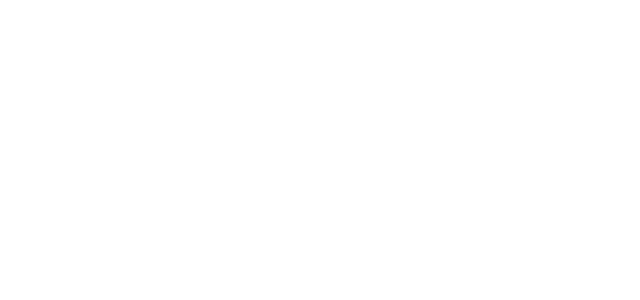
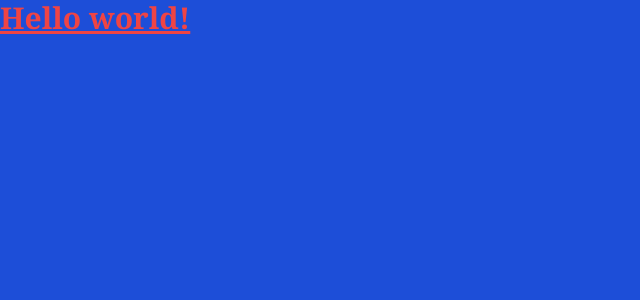
Before and after one commit to Charizard17/Charizard17.github.io, a Next.js app: page / in a window 1280 px wide. Shown: the top 300 px of the page, without its empty margins (0-640 px from the left). Built offline with nearby package versions, Linux system fonts and the light colour scheme.

Commit message:
package updates. fixing tailwind css implementation

```diff
--- a/next.config.js
+++ b/next.config.js
@@ -1,6 +1,7 @@
 /** @type {import('next').NextConfig} */
 const nextConfig = {
   reactStrictMode: true,
-}
+  swcMinify: true,
+};
 
-module.exports = nextConfig
+module.exports = nextConfig;
--- a/package.json
+++ b/package.json
@@ -15,9 +15,12 @@
     "next": "13.1.2",
     "react": "18.2.0",
     "react-dom": "18.2.0",
-    "react-icons": "^4.7.1"
+    "react-icons": "^4.7.1",
+    "react-scripts": "^5.0.1"
   },
   "devDependencies": {
+    "autoprefixer": "^9.8.8",
+    "postcss": "^8.4.21",
     "tailwindcss": "^3.2.4"
   }
 }
--- /dev/null
+++ b/postcss.config.js
@@ -0,0 +1,6 @@
+module.exports = {
+  plugins: {
+    tailwindcss: {},
+    autoprefixer: {},
+  },
+}
--- a/src/pages/_app.js
+++ b/src/pages/_app.js
@@ -1,5 +1,5 @@
-import '@/styles/globals.css'
+import "../styles/globals.css";
 
-export default function App({ Component, pageProps }) {
-  return <Component {...pageProps} />
+export default function App({Component, pageProps}) {
+  return <Component {...pageProps} />;
 }
--- a/src/pages/index.js
+++ b/src/pages/index.js
@@ -11,7 +11,13 @@
         />
         <link rel="icon" href="/favicon.ico" />
       </Head>
-      <main></main>
+      <main>
+        <section className="bg-blue-700 min-h-screen">
+          <h1 className="text-3xl font-bold underline text-red-500">
+            Hello world!
+          </h1>
+        </section>
+      </main>
     </>
   );
 }
--- a/src/styles/globals.css
+++ b/src/styles/globals.css
@@ -10,7 +10,7 @@
 body {
   padding: 0;
   margin: 0;
-  font-family: Georgia, 'Times New Roman', Times, serif;
+  font-family: Georgia, "Times New Roman", Times, serif;
 }
 
 a {
@@ -18,7 +18,7 @@
   text-decoration: none;
 }
 
-@font-face {
-  font-family: Georgia;
-  src: url('../public/fonts/NotoSerif-Regular.ttf');
-}
+/* @font-face {
+  font-family: 'notoserif';
+  src: url("public/fonts/NotoSerif-Regular.ttf");
+} */
--- a/tailwind.config.js
+++ b/tailwind.config.js
@@ -1,8 +1,12 @@
 /** @type {import('tailwindcss').Config} */
 module.exports = {
-  content: [],
+  content: ["./src/**/*.{js,jsx,ts,tsx}"],
   theme: {
-    extend: {},
+    extend: {
+      // fontFamily: {
+      //   notoserif: ["NotoSerif", "sans-serif"],
+      // },
+    },
   },
   plugins: [],
-}
+};
```
Also changed, not shown: 1 other file (tests, documents, lock files or other folders).
